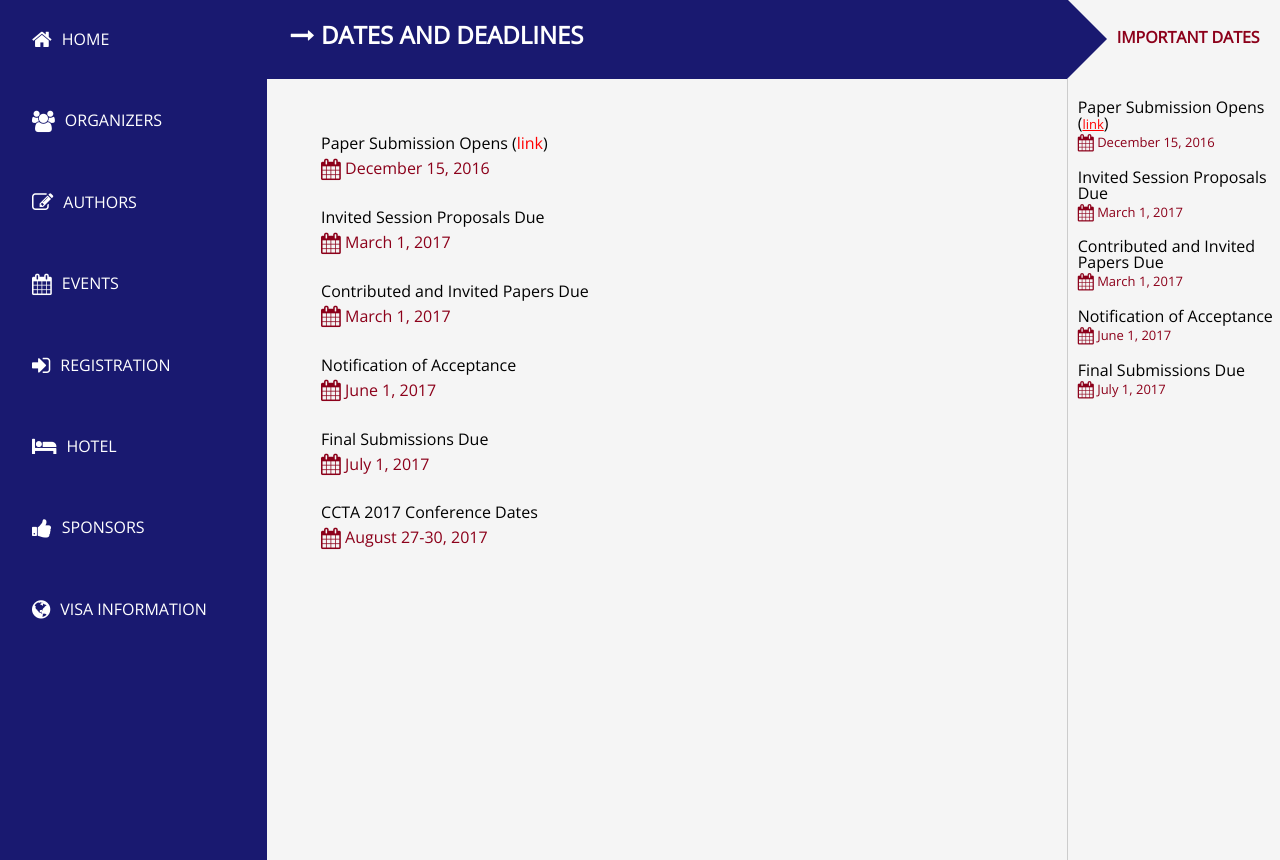
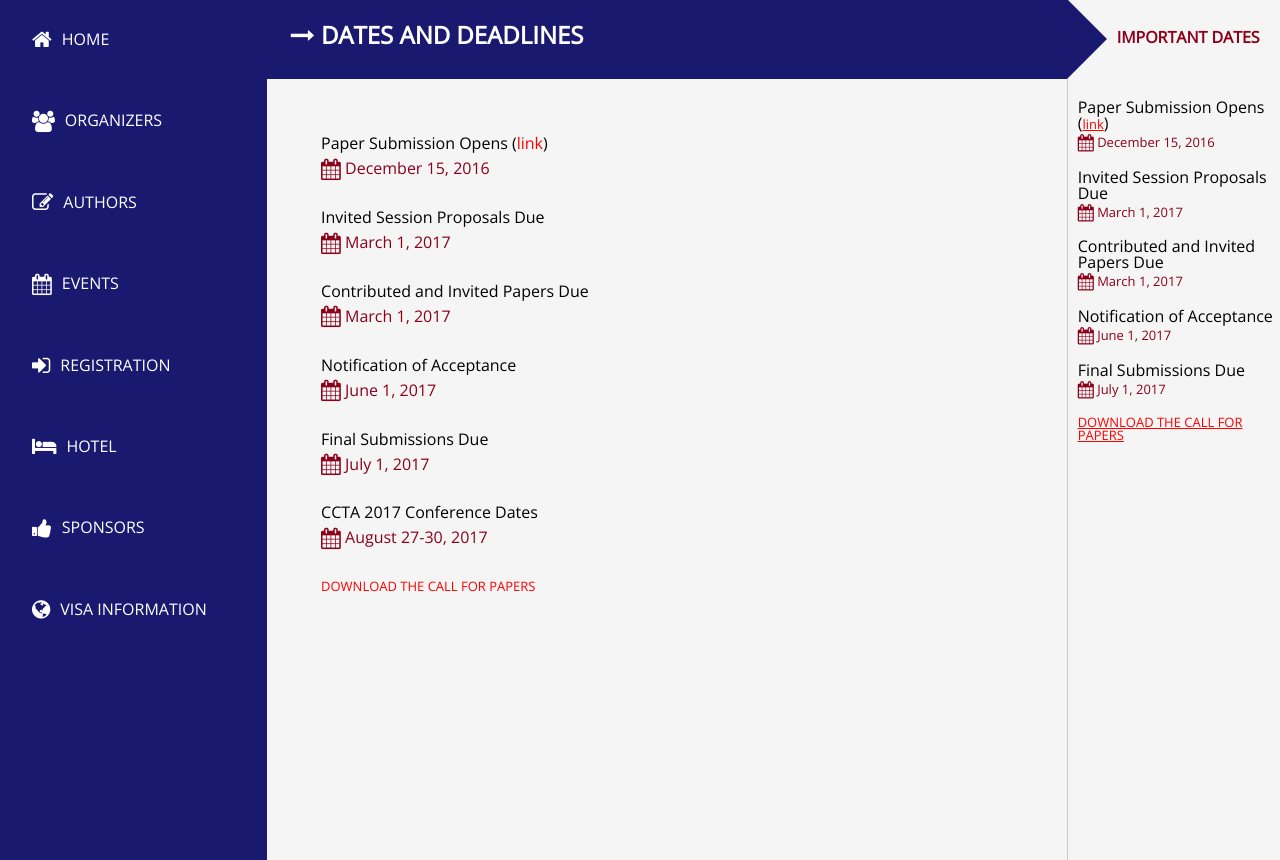
Before and after one commit to bjyurkovich/ieee-conference-web-template, a PHP site: page /dates.php in a window 1280 px wide. Shown: the part 301-1161 px from the top of the page. Run offline with PHP 8.4, Linux system fonts and the light colour scheme; some libraries are stand-ins or nearby versions.

Commit message:
call for papers

```diff
--- a/dates.php
+++ b/dates.php
@@ -17,6 +17,7 @@ require 'header-left-bar.php'; //THIS MUST BE INCLUDED FOR EACH PAGE
 				</li>';
 		}
 		?>
+		<li style="font-size:small;color:red;text-transform:uppercase;cursor:pointer"><a target="_blank" href="resources/CCTA2017.call.for.papers.pdf">Download the call for papers</a></li>
 	</ul>
 
 </div>
--- a/right-bar-footer.php
+++ b/right-bar-footer.php
@@ -25,6 +25,7 @@
 							}
 
 	 					?>
+	 					<li style="font-size:small;color:red;text-transform:uppercase;cursor:pointer"><a target="_blank" href="resources/CCTA2017.call.for.papers.pdf">Download the call for papers</a></li>
 					</ul>
 				</div>
 
```
Also changed, not shown: 1 other file.
